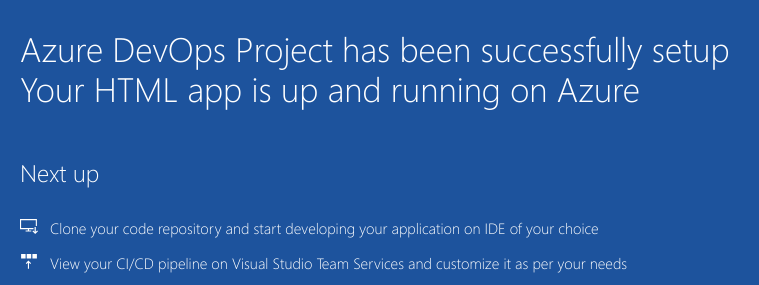
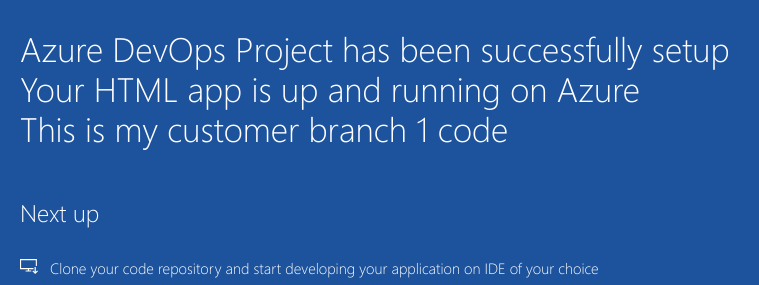
Before and after one commit to harshadachavan/gitdemo2, a plain HTML site: page index.html in a window 1280 px wide. Shown: the part 442-727 px from the top of the page, 205-964 px from the left. Drawn offline with Linux system fonts and the light colour scheme.

Commit message:
My changes for branch 1

```diff
--- a/index.html
+++ b/index.html
@@ -21,6 +21,7 @@
                 <div class="success-text">Success!</div>
                 <div class="description line-1"> Azure DevOps Project has been successfully setup</div>
                 <div class="description line-2"> Your HTML app is up and running on Azure</div>
+		<div class="description line-3">This is my customer branch 1 code</div>
                 <div class="next-steps-container">
                     <div class="next-steps-header">Next up</div>
                     <div class="next-steps-body">
```
